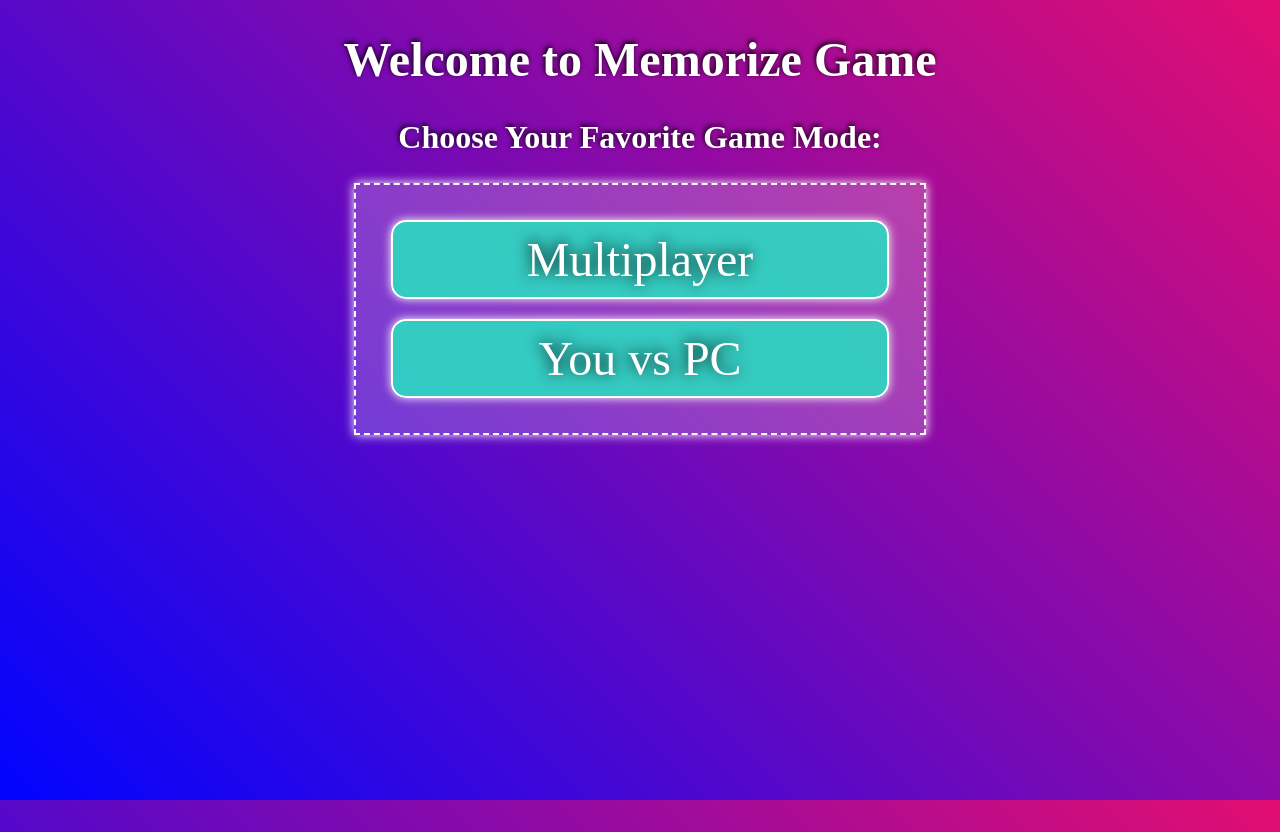
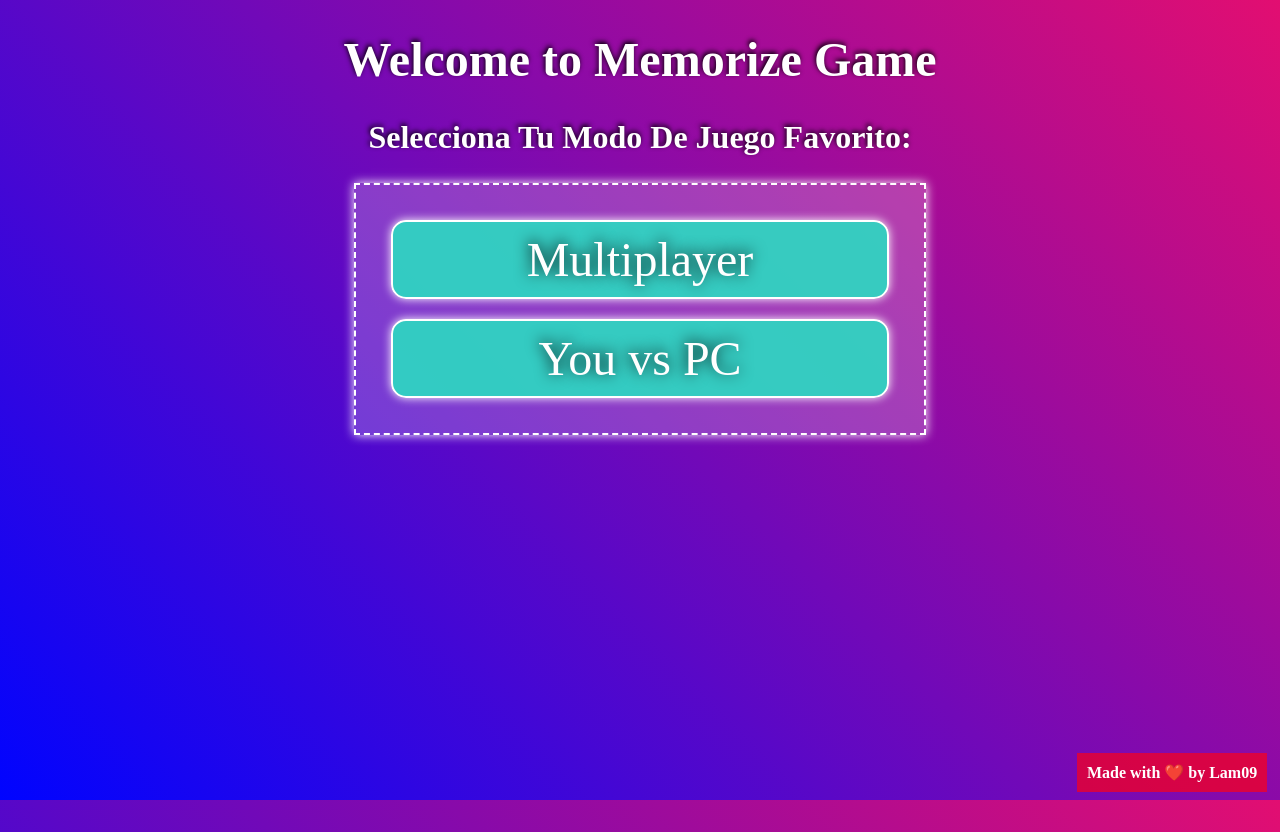
Before and after one commit to Louislam09/memorize-multiplayer, a website: page public/index.html in a window 1280 px wide. Drawn offline with Linux system fonts and the light colour scheme.

Commit message:
make it better

```diff
--- a/public/index.html
+++ b/public/index.html
@@ -10,11 +10,12 @@
 <body>
     <h1>Welcome to Memorize Game</h1>
 
-    <h2>Choose Your Favorite Game Mode: </h2>
+    <h2>Selecciona Tu Modo De Juego Favorito: </h2>
     <div class="container">
         <a href="multiplayer.html" target="_parent" rel="noopener noreferrer">Multiplayer</a>
         <a href="single.html" target="_parent" rel="noopener noreferrer">You vs PC</a>
     </div>
+    <span class="autor">Made with ❤️ by Lam09 </span>
 
 </body>
 </html>
--- a/public/lobby.css
+++ b/public/lobby.css
@@ -49,3 +49,12 @@ a:hover{
     background: #2cdac380;
     transform: translateX(10px);
 }
+.autor {
+	position: fixed;
+	bottom: 1%;
+	right: 1%;
+	background-color: rgba(255, 0, 21, 0.678);
+	color: white;
+	padding: 10px;
+	font-weight: bolder;
+}
```
Also changed, not shown: public/app.js (+5 -5 lines).
